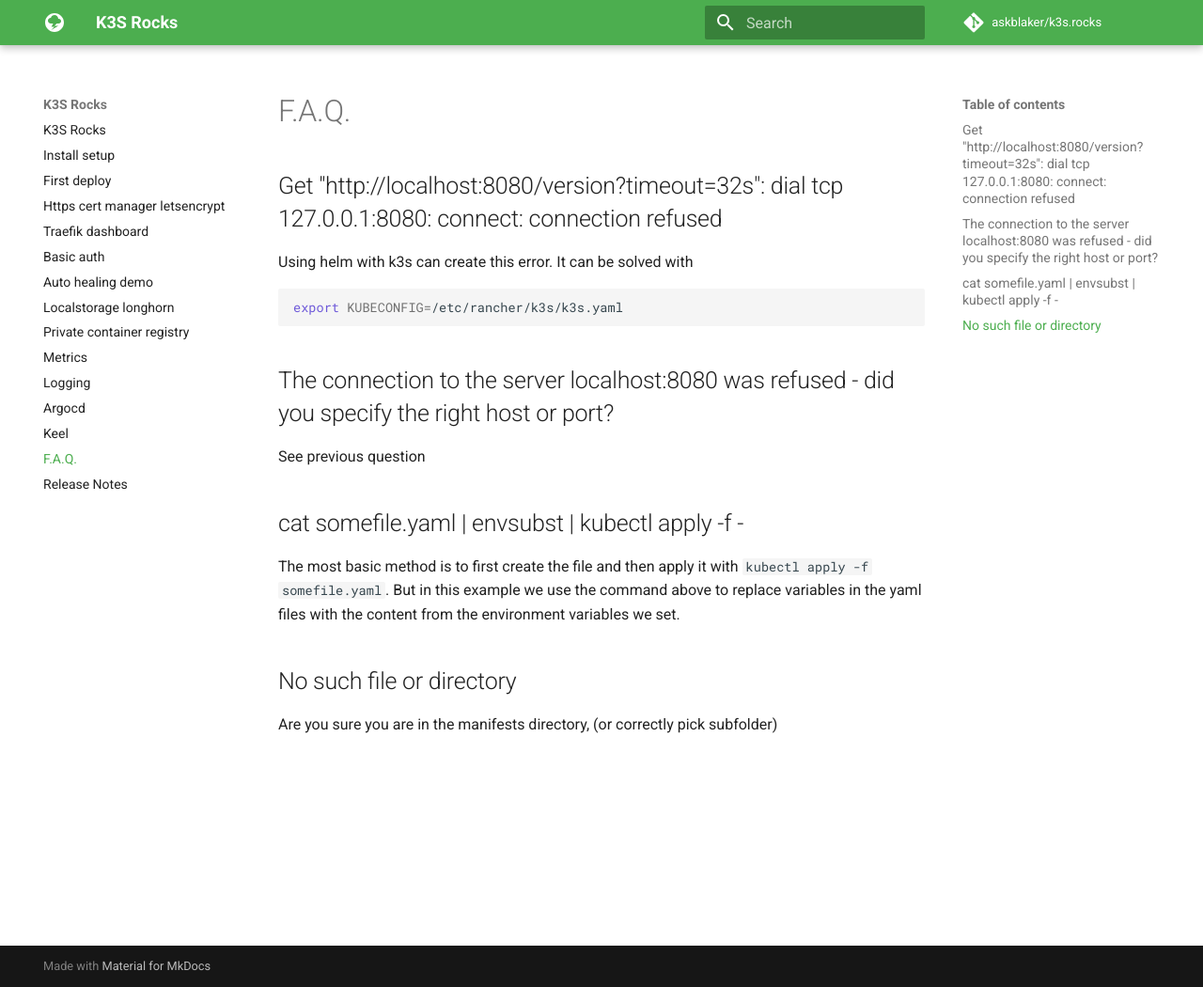
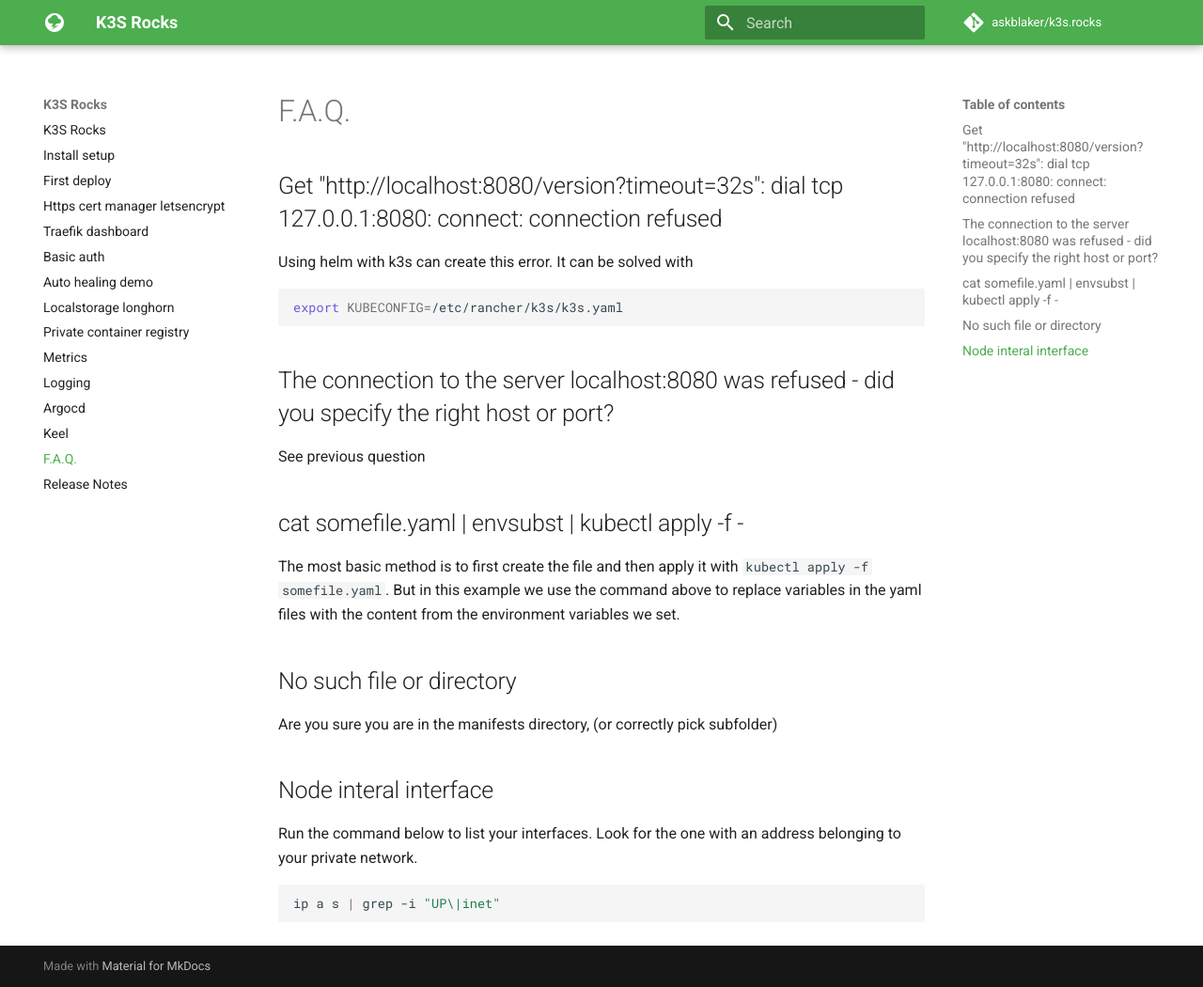
Before and after one commit to askblaker/k3s.rocks, an MkDocs documentation site: the page built from docs/faq.md, in a window 1280 px wide and 1050 px high. Shown: the whole window at 94% size. Built offline with MkDocs 1.6.1 and Material for MkDocs 9.7.7, drawn with Linux system fonts in a browser that asks for light colours; comment, search, counter and statistics services are not loaded.

Commit message:
feat: add command to find ethernet interfaces

````diff
--- a/docs/faq.md
+++ b/docs/faq.md
@@ -1,17 +1,30 @@
 # F.A.Q.
 
 ## Get "http://localhost:8080/version?timeout=32s": dial tcp 127.0.0.1:8080: connect: connection refused
+
 Using helm with k3s can create this error.
 It can be solved with
+
 ```bash
 export KUBECONFIG=/etc/rancher/k3s/k3s.yaml
 ```
 
 ## The connection to the server localhost:8080 was refused - did you specify the right host or port?
+
 See previous question
 
 ## cat somefile.yaml | envsubst | kubectl apply -f -
-The most basic method is to first create the file and then apply it with ```kubectl apply -f somefile.yaml```. But in this example we use the command above to replace variables in the yaml files with the content from the environment variables we set.
+
+The most basic method is to first create the file and then apply it with `kubectl apply -f somefile.yaml`. But in this example we use the command above to replace variables in the yaml files with the content from the environment variables we set.
 
 ## No such file or directory
+
 Are you sure you are in the manifests directory, (or correctly pick subfolder)
+
+## Node interal interface
+
+Run the command below to list your interfaces. Look for the one with an address belonging to your private network.
+
+```bash
+ip a s | grep -i "UP\|inet"
+```
````
